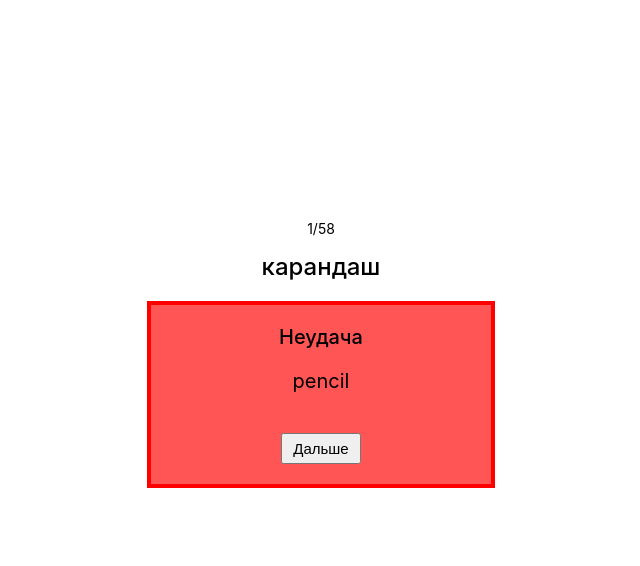
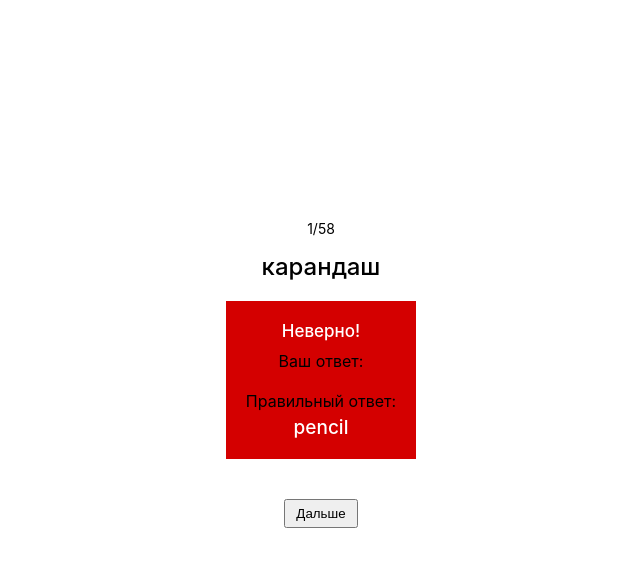
Before and after one commit to quantumVector/English-Vocabulary-Assistant, a React (Create React App) app: page / in a window 1280 px wide. Both pictures are taken after a click on the button "Проверить". Shown: the top 566 px of the page, without its empty margins (319-959 px from the left). Built offline with nearby package versions, Linux system fonts and the light colour scheme.

Commit message:
Результат ответа разделен на два компонента и улучшены стили

```diff
--- a/src/components/CheckButton/CheckButton.jsx
+++ b/src/components/CheckButton/CheckButton.jsx
@@ -19,7 +19,7 @@ const CheckButton = (props) => {
 
   return (
     <div className={classes.answerBox}>
-      <PurposeTranslation vocabulary={props.vocabulary} />
+      <PurposeTranslation task={props.task} />
       <input type="text" className={classes.textAnswer} onChange={onUpdateCurrentTextAnswer}
         onKeyDown={onKeyDown}
         value={props.currentTextAnswer} autoFocus />
--- /dev/null
+++ b/src/components/CorrectAnswerResult/CorrectAnswerResult.jsx
@@ -0,0 +1,22 @@
+import React from 'react';
+import PurposeTranslation from '../PurposeTranslation/PurposeTranslation';
+import classes from './CorrectAnswerResult.module.css';
+
+const CorrectAnswerResult = (props) => {
+  const onClick = () => {
+    props.next();
+  };
+
+  return (
+    <div>
+      <PurposeTranslation task={props.task} />
+      <div className={classes.result}>
+        <div className={classes.title}>Правильно!</div>
+        <div className={classes.correctAnswer}>{props.correctAnswer}</div>
+        <button className={classes.btn} onClick={onClick}>Дальше</button>
+      </div>
+    </div>
+  )
+}
+
+export default CorrectAnswerResult;
--- /dev/null
+++ b/src/components/CorrectAnswerResult/CorrectAnswerResult.module.css
@@ -0,0 +1,24 @@
+.result {
+  display: flex;
+  flex-direction: column;
+  align-items: center;
+  padding: 20px;
+  background-color: rgb(1, 204, 1);
+}
+
+.title {
+  font-size: 17px;
+  font-weight: 500;
+  color: white;
+}
+
+.correctAnswer {
+  margin: 10px 0 15px 0;
+  font-size: 19px;
+  font-weight: 500;
+}
+
+.btn {
+  padding: 5px 10px;
+  cursor: pointer;
+}
--- a/src/components/ExerciseWrap/ExerciseWrap.jsx
+++ b/src/components/ExerciseWrap/ExerciseWrap.jsx
@@ -7,17 +7,21 @@ import classes from './ExerciseWrap.module.css';
 const ExerciseWrap = (props) => {
   const displayComponent = () => {
     if (props.showResults) return <FinalResults correctAnswers={props.correctAnswers}
-      wrongAnswers={props.wrongAnswers} totalItems={props.totalItems}
+      wrongAnswers={props.wrongAnswers}
+      totalItems={props.totalItems}
       restart={props.restart} />
 
     if (!props.statusAnswer) return <CheckButton checkAnswer={props.checkAnswer}
+      currentTextAnswer={props.currentTextAnswer}
       updateCurrentTextAnswer={props.updateCurrentTextAnswer}
-      vocabulary={props.vocabulary} />
+      task={props.vocabulary[props.vocabulary.length - 1].rusVersion} />
 
-    if (props.statusAnswer) return <ResultInfo reuslt={props.statusAnswer}
+    if (props.statusAnswer) return <ResultInfo currentTextAnswer={props.currentTextAnswer}
+      reuslt={props.statusAnswer}
       item={props.vocabulary[props.vocabulary.length - 1]}
       next={props.next}
-      vocabulary={props.vocabulary} />
+      task={props.vocabulary[props.vocabulary.length - 1].rusVersion}
+      comment={props.vocabulary[props.vocabulary.length - 1].comment} />
   }
 
   return (
--- a/src/components/PurposeTranslation/PurposeTranslation.jsx
+++ b/src/components/PurposeTranslation/PurposeTranslation.jsx
@@ -3,7 +3,7 @@ import classes from './PurposeTranslation.module.css';
 
 const PurposeTranslation = (props) => {
   return (
-    <div className={classes.word}>{props.vocabulary[props.vocabulary.length - 1].rusVersion}</div>
+    <div className={classes.word}>{props.task}</div>
   )
 }
 
--- a/src/components/ResultInfo/ResultInfo.jsx
+++ b/src/components/ResultInfo/ResultInfo.jsx
@@ -1,34 +1,20 @@
 import React from 'react';
-import PurposeTranslation from '../PurposeTranslation/PurposeTranslation';
-import classes from './ResultInfo.module.css';
+import CorrectAnswerResult from '../CorrectAnswerResult/CorrectAnswerResult';
+import WrongAnswerResult from '../WrongAnswerResult/WrongAnswerResult';
 
 const ResultInfo = (props) => {
-  const onClick = () => {
-    props.next();
-  };
-
-  let classResult;
-  let comment = null;
-  let classComment = null;
-
-  if (props.reuslt === 'Успех') classResult = classes.success;
-  if (props.reuslt === 'Неудача') {
-    classResult = classes.fail;
-    comment = props.item.comment;
-    classComment = classes.comment;
+  const displayAnswerResult = () => {
+    if (props.reuslt === 'Успех') return <CorrectAnswerResult next={props.next}
+      task={props.task}
+      correctAnswer={props.item.engVersion} />;
+    if (props.reuslt === 'Неудача') return <WrongAnswerResult next={props.next}
+      task={props.task}
+      answer={props.currentTextAnswer}
+      correctAnswer={props.item.engVersion}
+      comment={props.comment} />;
   }
 
-  return (
-    <div>
-      <PurposeTranslation vocabulary={props.vocabulary} />
-      <div className={classes.resultBox + ' ' + classResult} >
-        <div className={classes.result}>{props.reuslt}</div>
-        <div className={classes.resultText}>{props.item.engVersion}</div>
-        <div className={classComment}>{comment}</div>
-        <button className={classes.btn} onClick={onClick}>Дальше</button>
-      </div>
-    </div>
-  )
+  return <div>{displayAnswerResult()}</div>
 }
 
 export default ResultInfo;
--- /dev/null
+++ b/src/components/WrongAnswerResult/WrongAnswerResult.jsx
@@ -0,0 +1,26 @@
+import React from 'react';
+import PurposeTranslation from '../PurposeTranslation/PurposeTranslation';
+import classes from './WrongAnswerResult.module.css';
+
+const WrongAnswerResult = (props) => {
+  const onClick = () => {
+    props.next();
+  };
+
+  return (
+    <div>
+      <PurposeTranslation task={props.task} />
+      <div className={classes.result} >
+        <div className={classes.title}>Неверно!</div>
+        <div className={classes.label}>Ваш ответ:</div>
+        <div className={classes.answer}>{props.answer}</div>
+        <div>Правильный ответ:</div>
+        <div className={classes.correctAnswer}>{props.correctAnswer}</div>
+      </div>
+      <div className={classes.сomment}>{props.comment}</div>
+      <button className={classes.btn} onClick={onClick}>Дальше</button>
+    </div>
+  )
+}
+
+export default WrongAnswerResult;
--- /dev/null
+++ b/src/components/WrongAnswerResult/WrongAnswerResult.module.css
@@ -0,0 +1,44 @@
+.result {
+  display: flex;
+  flex-direction: column;
+  align-items: center;
+  padding: 20px;
+  background-color: rgb(212, 0, 0);
+}
+
+.title {
+  font-size: 17px;
+  font-weight: 500;
+  color: #fff;
+}
+
+.label {
+  margin-top: 10px;
+}
+
+.answer {
+  margin: 10px 0 10px 0;
+  font-size: 19px;
+  font-weight: 500;
+}
+
+.correctAnswer {
+  margin-top: 5px;
+  font-size: 19px;
+  font-weight: 500;
+  color: #fff;
+}
+
+.сomment {
+  padding: 20px 0;
+  text-align: center;
+  white-space: pre-line;
+  font-size: 17px;
+}
+
+.btn {
+  display: block;
+  margin: 0 auto;
+  padding: 5px 10px;
+  cursor: pointer;
+}
--- a/src/redux/vocabulary.js
+++ b/src/redux/vocabulary.js
@@ -22,7 +22,7 @@ const vocabulary = [
     engVersion: "He's satisfied with this decision.",
     partSpeech: sentence,
     comment: `Конструкция: satisfied with smth. or smb.
-    В английском satisfied имя прилагательное.`
+    В английском satisfied имя прилагательное.`,
   },
 
   {
```
